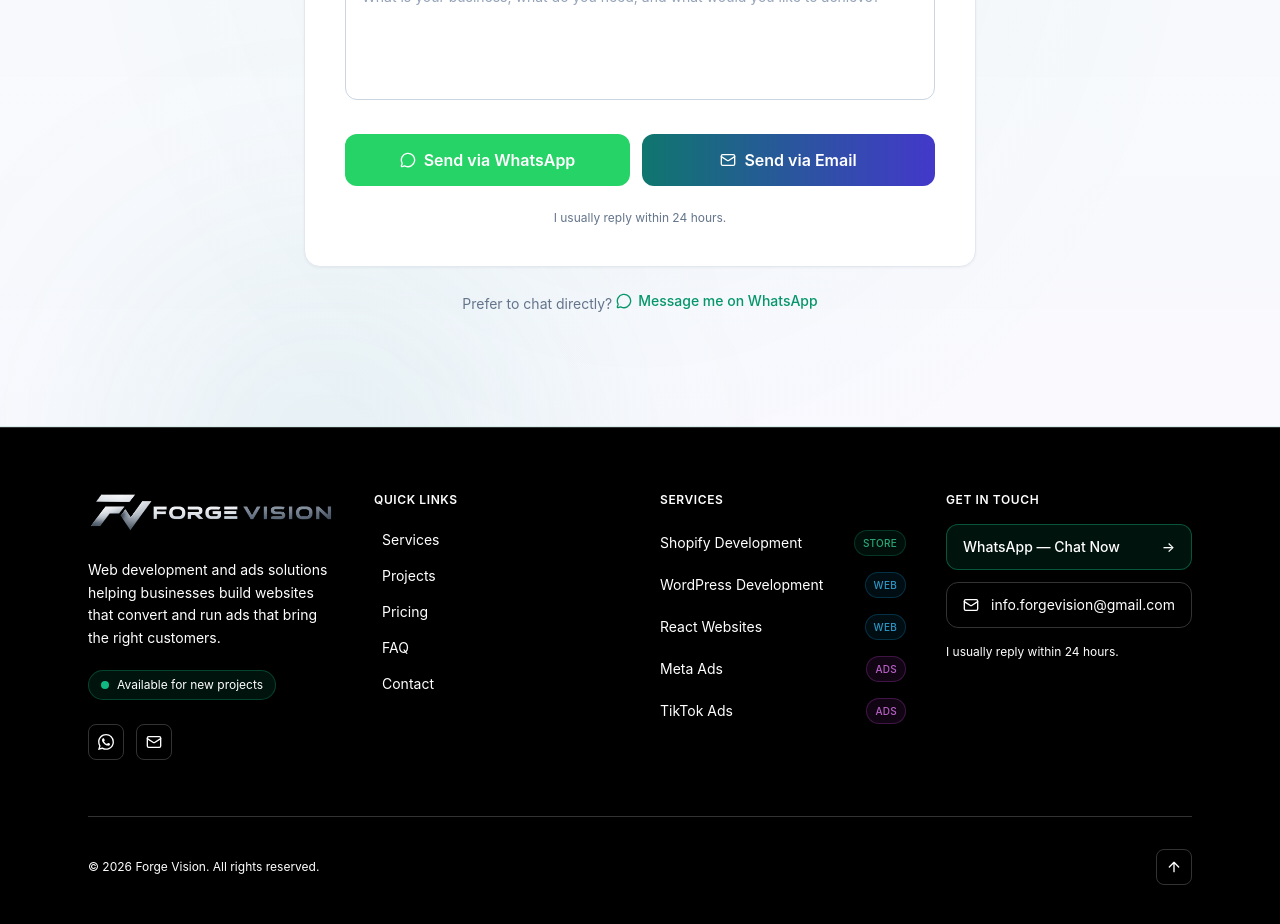
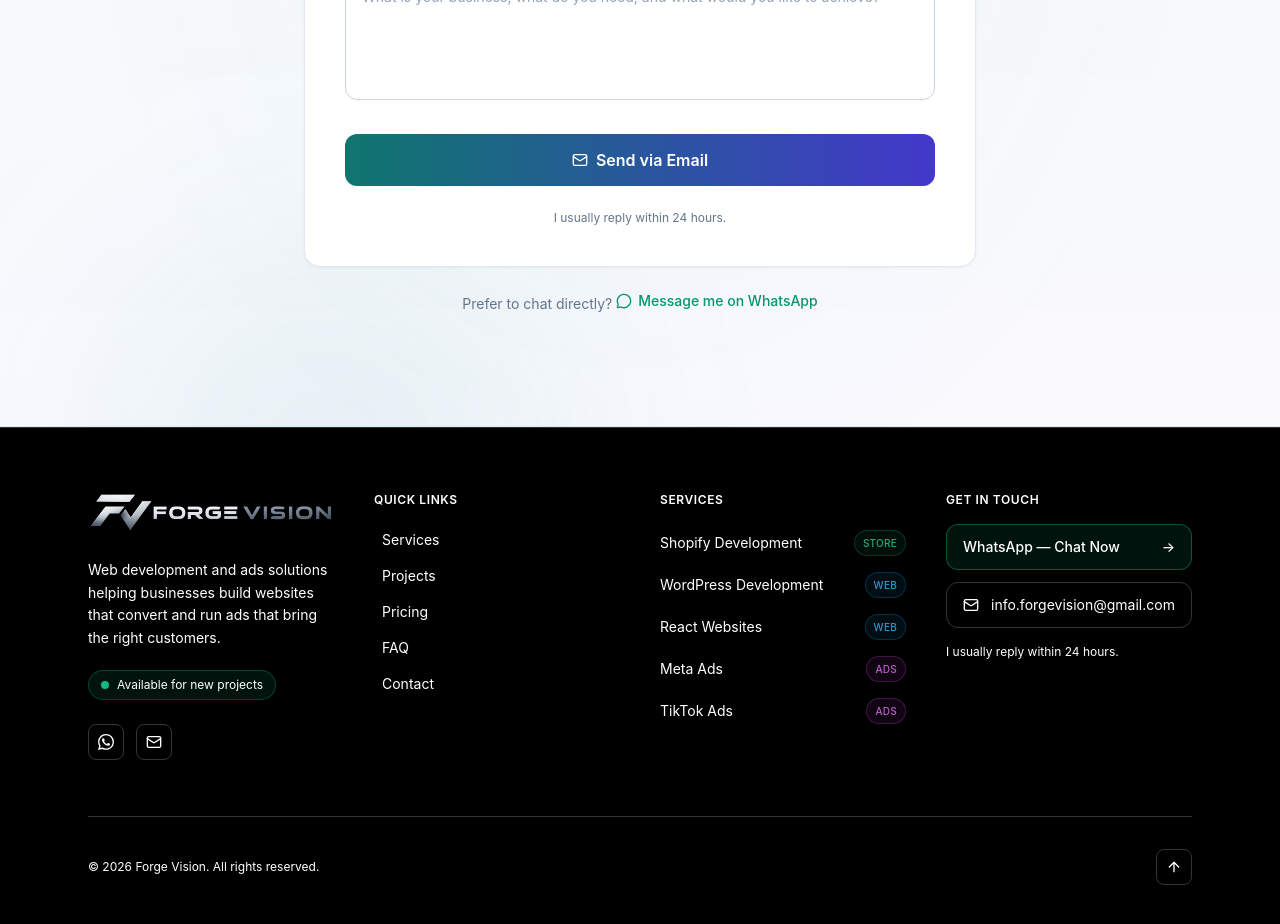
Before and after one commit to zameerhaider500/portfolio, a React (Vite) app: page / in a window 1280 px wide. Shown: the part 8900-9824 px from the top of the page. Built offline with nearby package versions, Linux system fonts and the light colour scheme; no server answers.

Commit message:
Remove WhatsApp button from ContactForm
Removed WhatsApp button from the contact form.

```diff
--- a/src/components/ContactForm.jsx
+++ b/src/components/ContactForm.jsx
@@ -259,14 +259,6 @@ export default function ContactForm() {
 
       {/* Submission buttons */}
       <div className="flex flex-col sm:flex-row gap-3 pt-1">
-        <button
-          type="button"
-          onClick={sendWhatsApp}
-          className="inline-flex flex-1 items-center justify-center gap-2 rounded-xl bg-[#25D366] hover:bg-[#1fb857] text-white font-semibold px-6 py-3.5 transition-all duration-300 hover:-translate-y-0.5 hover:shadow-[0_8px_30px_rgba(37,211,102,0.35)] cursor-pointer"
-        >
-          <MessageCircle className="w-4 h-4" />
-          Send via WhatsApp
-        </button>
 
         <button
           type="submit"
```
